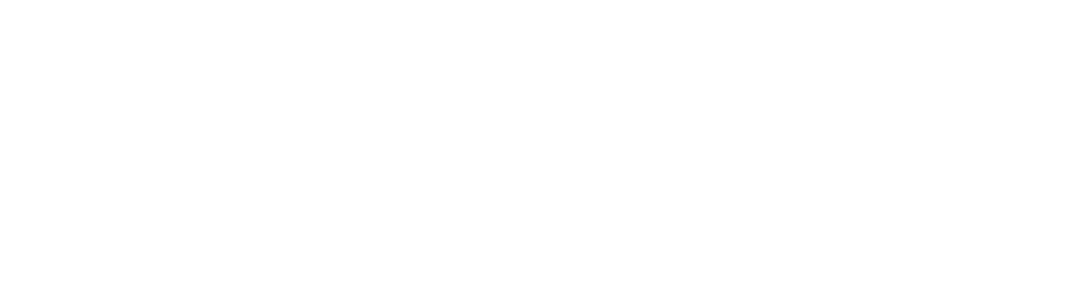
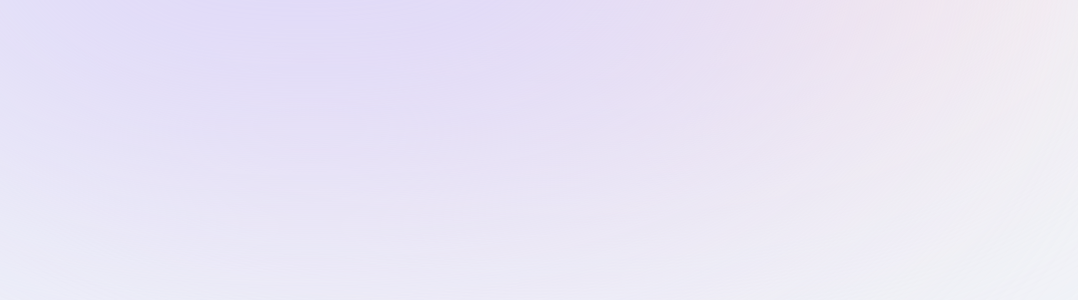
Before and after one commit to ariefdarma/ar-portofolio, a Next.js app: page / in a window 1280 px wide. Shown: the part 308-608 px from the top of the page, without its empty margins (0-1078 px from the left). Built offline with nearby package versions, Linux system fonts and the light colour scheme.

Commit message:
confidgure layout with tailwindcss and chang icon

```diff
--- a/app/layout.tsx
+++ b/app/layout.tsx
@@ -15,7 +15,11 @@
 }) {
   return (
     <html lang="en">
-      <body className={inter.className}>{children}</body>
+      <body className={`${inter.className} bg-slate-100 text-gray-950`}>
+        <div className="bg-[#fbe2e3] absolute top-[-6rem] -z-10 rifht-[11rem] h-[31.25rem] w-[31.25rem] rounded-full blur-[10rem] sm:w-[68.75rem]"></div>
+        <div className="bg-[#dbd7fb] absolute top-[-1rem] -z-10 left-[11rem] h-[31.25rem] w-[50rem] rounded-full blur-[10rem] sm:w-[68.75rem] md:left-[-33rem] lg:left-[-28rem] xl:left-[-15rem] 2xl:left[-5rem]"></div>
+        {children}
+      </body>
     </html>
   );
 }
```
Also changed, not shown: 1 other file (tests, documents, lock files or other folders).
